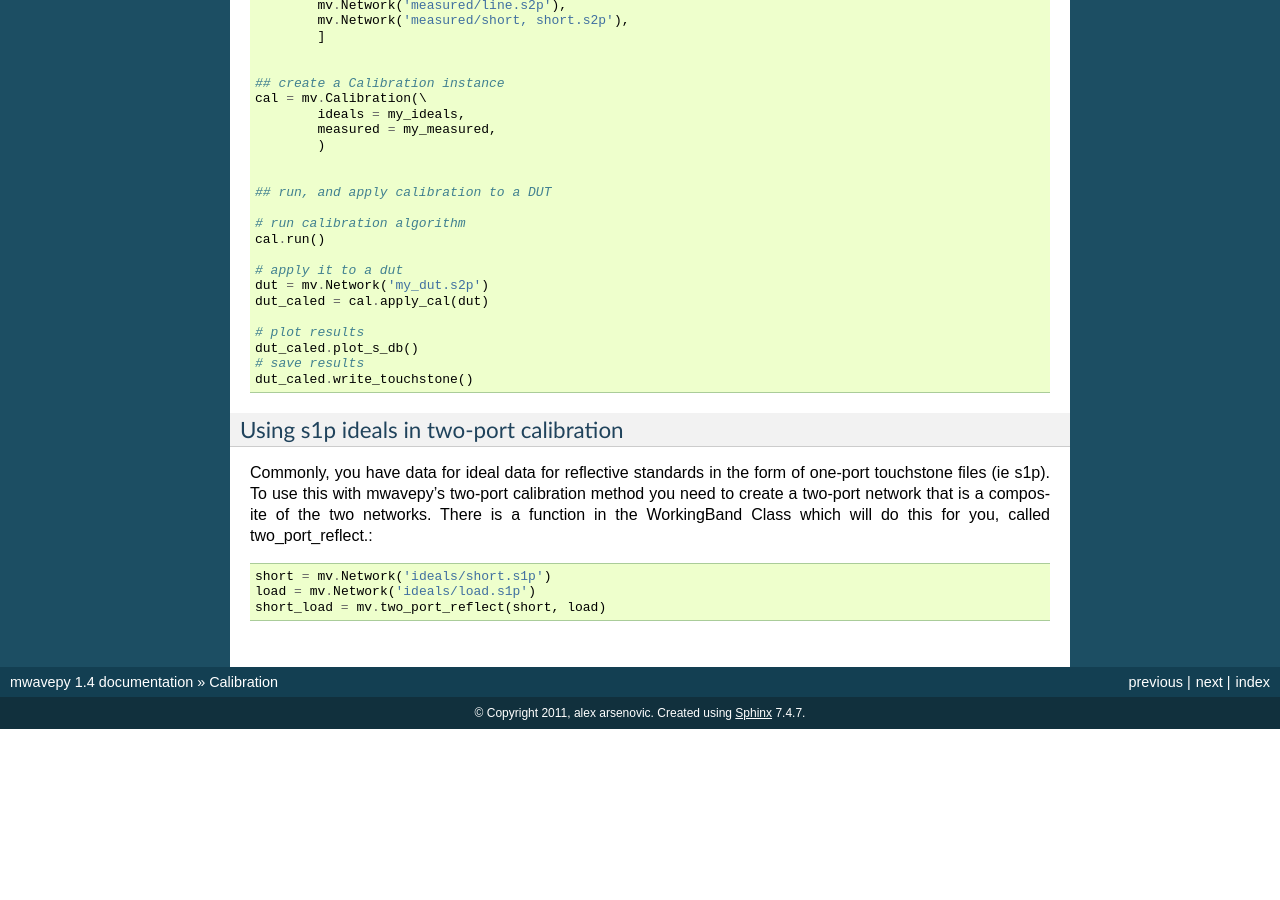
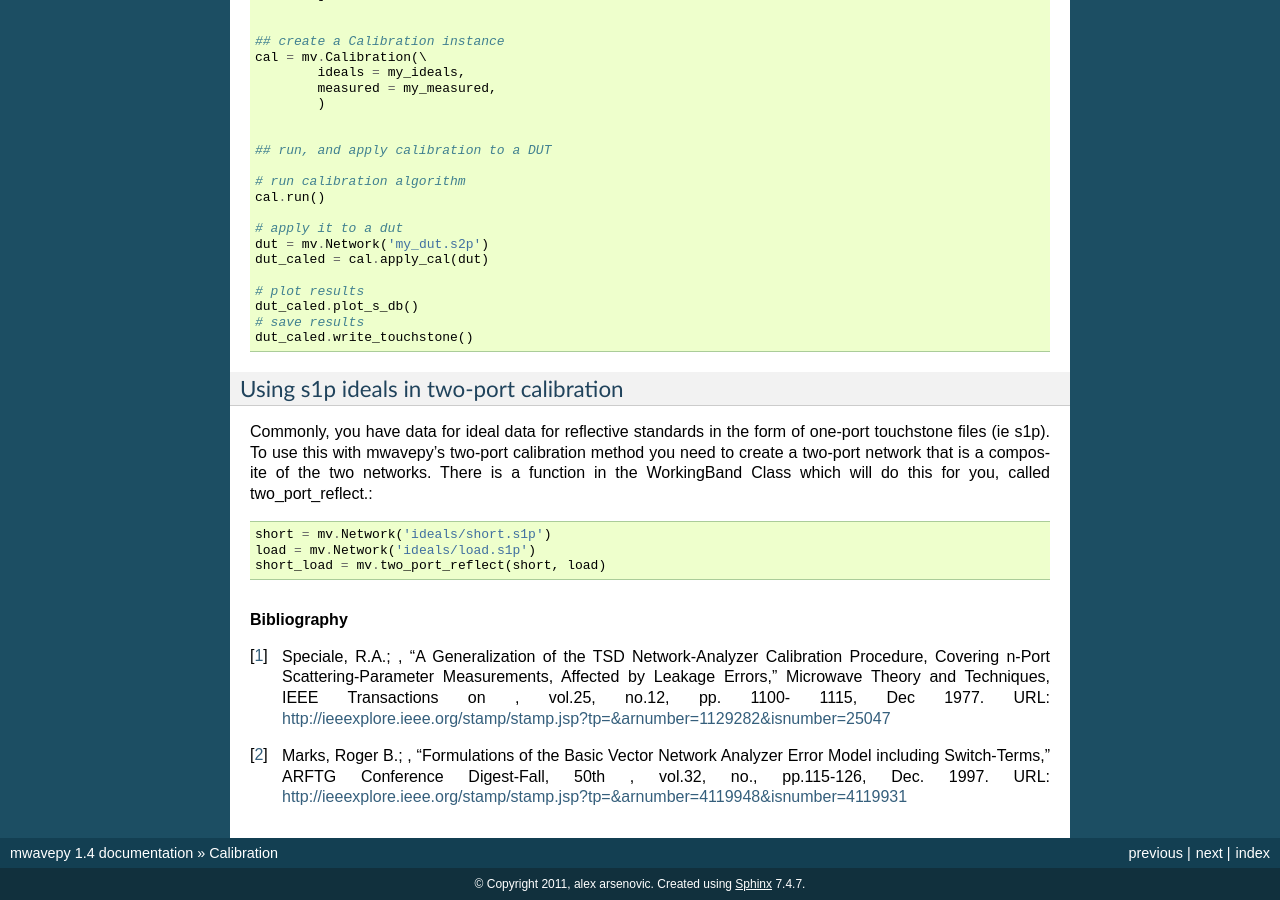
Before and after one commit to aylons/mwavepy, a Sphinx documentation site: the page built from doc/sphinx/source/calibration.rst, in a window 1280 px wide and 900 px high, scrolled down 2739 px. Built offline with Sphinx 7.4.7, drawn with Linux system fonts in a browser that asks for light colours; formulas are drawn with MathJax 3; before the commit the page ends 3468 px from its top, so only the background shows below that; some of the changed text lies outside the part shown.

Commit message:
working on docs

```diff
--- a/doc/sphinx/source/calibration.rst
+++ b/doc/sphinx/source/calibration.rst
@@ -106,7 +106,7 @@
 A note on switch-terms
 ++++++++++++++++++++++++
 
-Switch-terms are explained in Roger Marks's paper titled *'Formulations of the Basic Vector Network Analyzer Error Model including Switch-Terms'*. Basically, switch-terms account for the fact that the error networks change slightly depending on which port is being excited. This is due to the hardware of the VNA.
+Switch-terms are explained in a paper by Roger Marks  [#]_. Basically, switch-terms account for the fact that the error networks change slightly depending on which port is being excited. This is due to the hardware of the VNA.
 
 So how do you measure switch terms? With a custom measurement configuration on the VNA itself. mwavpey has support for switch terms for the HP8510C class, which you can use or extend to different VNA. Without switch-term measurements, your calibration quality will vary depending on properties of you VNA.
 
@@ -166,3 +166,10 @@
     short = mv.Network('ideals/short.s1p')
     load = mv.Network('ideals/load.s1p')
     short_load = mv.two_port_reflect(short, load)
+
+.. rubric:: Bibliography
+
+.. [#] Speciale, R.A.; , "A Generalization of the TSD Network-Analyzer Calibration Procedure, Covering n-Port Scattering-Parameter Measurements, Affected by Leakage Errors," Microwave Theory and Techniques, IEEE Transactions on , vol.25, no.12, pp. 1100- 1115, Dec 1977. URL: `http://ieeexplore.ieee.org/stamp/stamp.jsp?tp=&arnumber=1129282&isnumber=25047 <http://ieeexplore.ieee.org/stamp/stamp.jsp?tp=&arnumber=1129282&isnumber=25047>`_
+
+
+.. [#] Marks, Roger B.; , "Formulations of the Basic Vector Network Analyzer Error Model including Switch-Terms," ARFTG Conference Digest-Fall, 50th , vol.32, no., pp.115-126, Dec. 1997. URL: `http://ieeexplore.ieee.org/stamp/stamp.jsp?tp=&arnumber=4119948&isnumber=4119931  <http://ieeexplore.ieee.org/stamp/stamp.jsp?tp=&arnumber=4119948&isnumber=4119931>`_
--- a/doc/sphinx/source/slow_intro.rst
+++ b/doc/sphinx/source/slow_intro.rst
@@ -4,8 +4,7 @@
 **********************
 
 
-
-This is a slow  intro to get readers who arent especially familiar with python comfortable working with **mwavepy**. If you are familiar with python, or are impatient see the :doc:`quick_intro`.
+This is a slow  introduction to **mwavepy** for readers who arent especially familiar with python. If you are familiar with python, or are impatient see the :doc:`quick_intro`.
 
 **mwavepy**, like all of python, can be used in scripts or through the python interpreter. If you are new to python and don't understand anything on this page, please see the Install page first.
 From a python shell or similar (ie IPython),  the **mwavepy** module can be imported like so::
```
Also changed, not shown: other parts of doc/sphinx/source/calibration.rst (+1 -1 lines), 8 other files.
